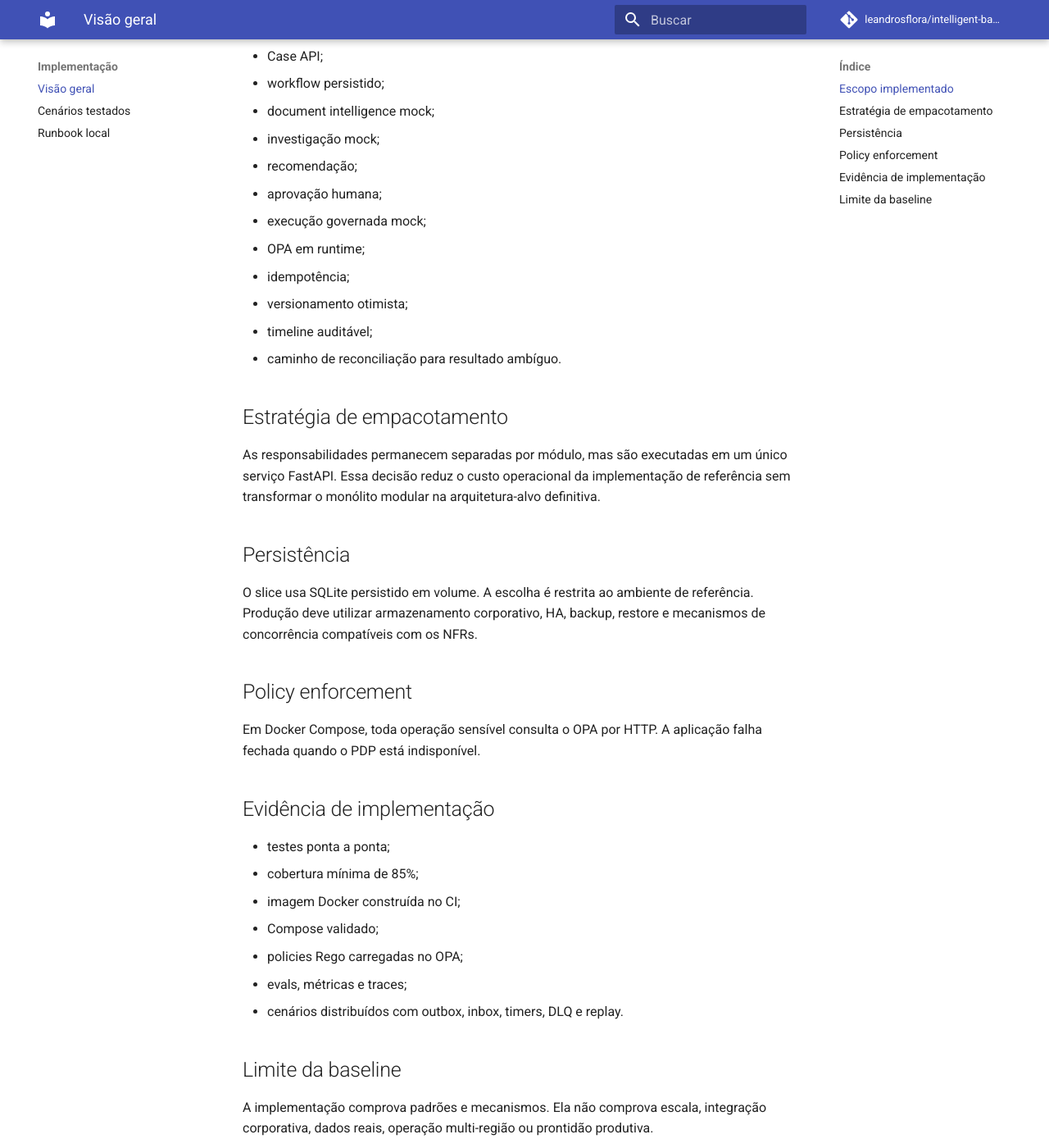
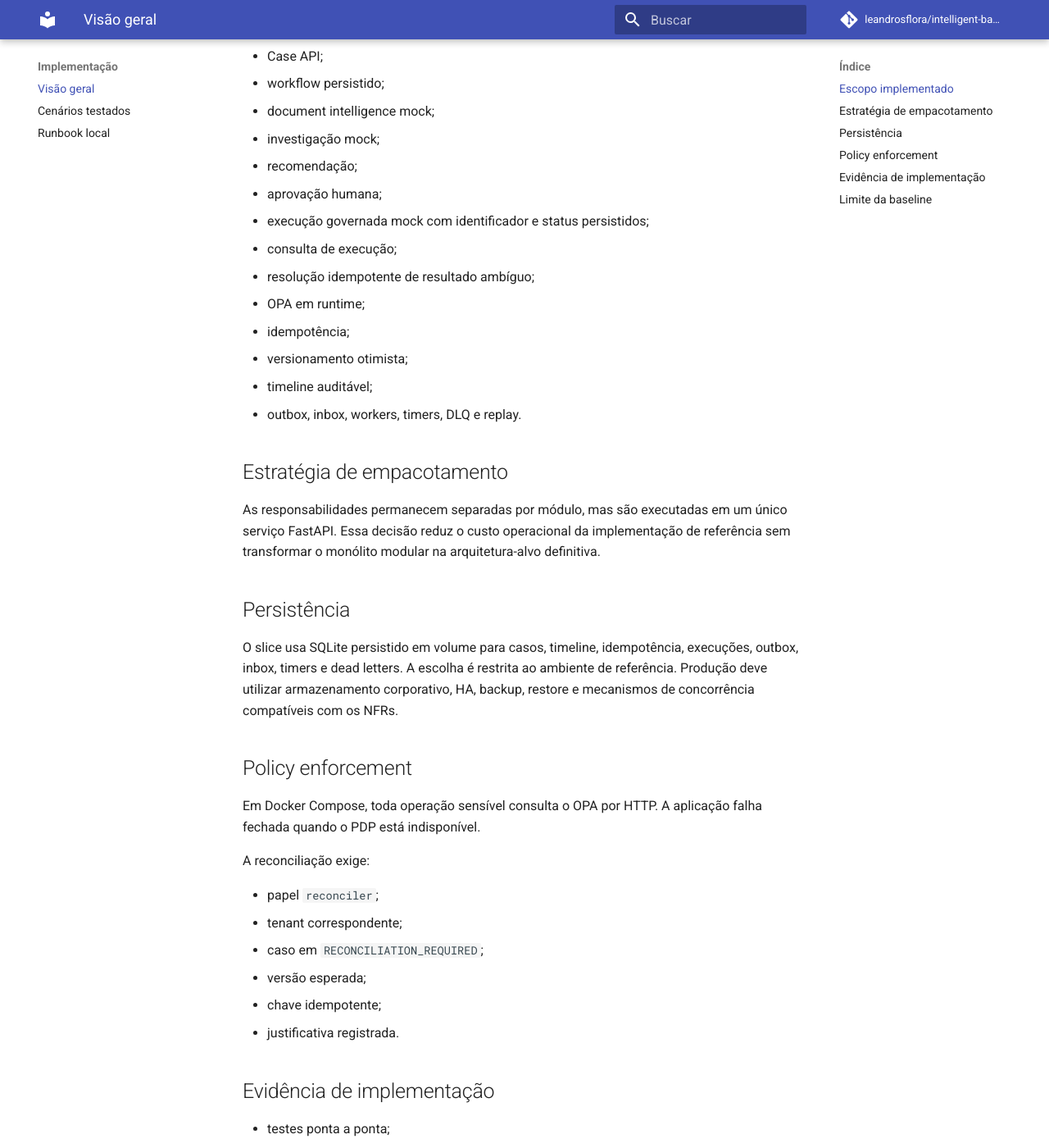
Before and after one commit to leandrosflora/intelligent-backoffice-platform-architecture, an MkDocs documentation site: the page built from docs/implementation/index.md, in a window 1280 px wide and 1400 px high, scrolled down 314 px. Shown: the whole window at 82% size. Built offline with MkDocs 1.6.1 and Material for MkDocs 9.7.7, drawn with Linux system fonts in a browser that asks for light colours; comment, search, counter and statistics services are not loaded; some of the changed text lies outside the part shown.

Commit message:
Atualiza implementação com execução e reconciliação rastreáveis

```diff
--- a/docs/implementation/index.md
+++ b/docs/implementation/index.md
@@ -10,12 +10,14 @@ O repositório contém um **vertical slice executável** que demonstra a jornada
 - investigação mock;
 - recomendação;
 - aprovação humana;
-- execução governada mock;
+- execução governada mock com identificador e status persistidos;
+- consulta de execução;
+- resolução idempotente de resultado ambíguo;
 - OPA em runtime;
 - idempotência;
 - versionamento otimista;
 - timeline auditável;
-- caminho de reconciliação para resultado ambíguo.
+- outbox, inbox, workers, timers, DLQ e replay.
 
 ## Estratégia de empacotamento
 
@@ -23,11 +25,20 @@ As responsabilidades permanecem separadas por módulo, mas são executadas em um
 
 ## Persistência
 
-O slice usa SQLite persistido em volume. A escolha é restrita ao ambiente de referência. Produção deve utilizar armazenamento corporativo, HA, backup, restore e mecanismos de concorrência compatíveis com os NFRs.
+O slice usa SQLite persistido em volume para casos, timeline, idempotência, execuções, outbox, inbox, timers e dead letters. A escolha é restrita ao ambiente de referência. Produção deve utilizar armazenamento corporativo, HA, backup, restore e mecanismos de concorrência compatíveis com os NFRs.
 
 ## Policy enforcement
 
 Em Docker Compose, toda operação sensível consulta o OPA por HTTP. A aplicação falha fechada quando o PDP está indisponível.
+
+A reconciliação exige:
+
+- papel `reconciler`;
+- tenant correspondente;
+- caso em `RECONCILIATION_REQUIRED`;
+- versão esperada;
+- chave idempotente;
+- justificativa registrada.
 
 ## Evidência de implementação
 
```
Also changed, not shown: other parts of docs/implementation/index.md (+3 -1 lines).
